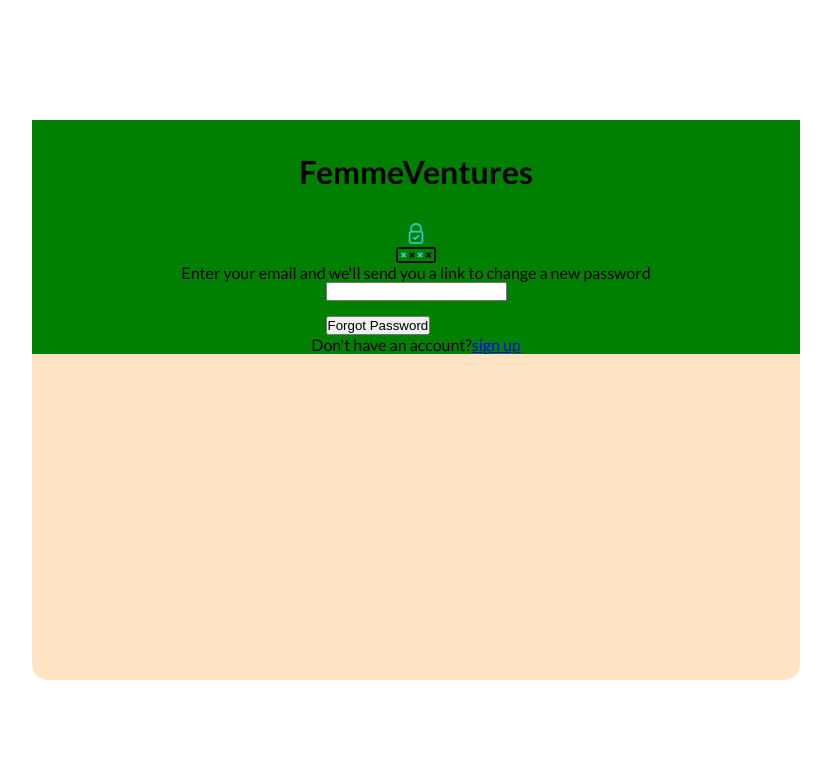
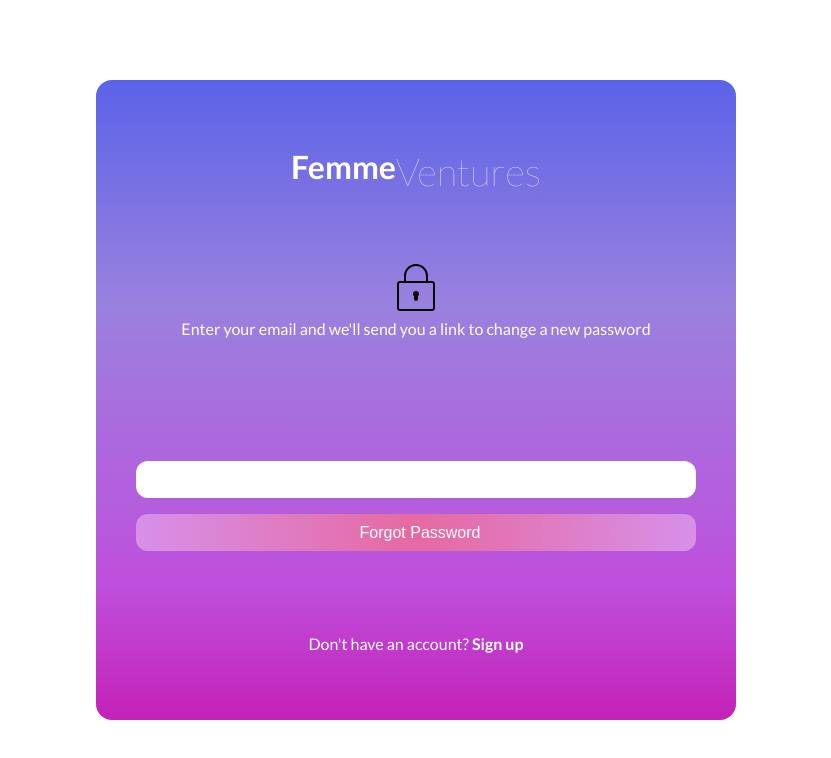
Before and after one commit to Jess247/forms, a plain HTML site: page minimalist-login/pages/forgot-pw.html in a window 1280 px wide. Shown: the whole page, without its empty margins (224-1055 px from the left). Drawn offline with Linux system fonts and the light colour scheme.

Commit message:
Edit layout and color scheme

```diff
--- a/minimalist-login/css/styles.css
+++ b/minimalist-login/css/styles.css
@@ -8,6 +8,7 @@
 body {
     height: 100vh;
     font-family: 'Lato', sans-serif;
+    color: #fff;
     display: flex;
     justify-content: center;
     align-items: center;
@@ -15,38 +16,81 @@ body {
 
 main {
     width: 60vw;
-    max-width: 50em;
-    height: 70vh;
+    max-width: 40em;
+    height: 80vh;
     max-height: 70em;
-    background: bisque;
+    background: rgb(195,34,182);
+    background: linear-gradient(0deg, rgba(195,34,182,1) 0%, rgba(191,79,221,1) 21%, rgba(154,129,222,1) 65%, rgba(90,99,232,1) 100%);
     border-radius: 1em;
 }
 
 .container {
     width: 100%;
+    height: 100%;
     margin: 0 auto;
-    background: green;
     display: flex;
     flex-direction: column;
-    justify-content: center;
+    justify-content: space-evenly;
     align-items: center;
 }
 
 .logo {
     text-align: center;
-    padding: 1em 0;
+
 }
 
-.lock-img {
-    width: 2.5em;
-    height: auto;
+.logo span {
+    display: inline-block;
+    font-weight: 100;
+    font-size: 1.2em;
+   vertical-align: sub;
+}
+.icon-text {
+    display: flex;
+    flex-direction: column;
+    align-items: center;
+    gap: 8px;
+}
+
+form {
+    width: 100%;
+    padding: 2.5em 2.5em 0 2.5em;
+    margin: 0 auto;
 }
 
 label {
-    display: hidden;
+    background: gray;
 }
 
-.textfield {
+.textfield, .submit-btn {
     display: block;
-    margin-bottom: 1em;
+    margin: 1em 0;
+    width: 100%;
+    padding: 0.6em 0 0.6em 0.5em;
+    border: 0;
+    border-radius: 12px;
+    font-size: 1rem;
 }
+.submit-btn {
+    color: #fff;
+    background: rgb(230,105,160);
+    background: radial-gradient(circle, rgba(230,105,160,1) 0%, rgba(215,144,233,1) 100%);
+}
+.submit-btn:hover {
+    background: rgb(195,34,182);
+background: linear-gradient(0deg, rgba(195,34,182,1) 0%, rgba(191,79,221,1) 21%, rgba(154,129,222,1) 65%, rgba(90,99,232,1) 100%);
+}
+
+.forgot-pw_link {
+    margin-top: -4em;
+}
+
+.link {
+    text-decoration: none;
+    color: inherit;
+    font-weight: 700;
+}
+
+.link:hover {
+    text-decoration: underline;
+}
--- a/minimalist-login/pages/forgot-pw.html
+++ b/minimalist-login/pages/forgot-pw.html
@@ -13,9 +13,13 @@
 <body>
     <main>
         <div class="container">
-            <h1 class="logo">FemmeVentures</h1>
-        <img class="lock-img" src="../img/lock.png" alt="">
-        <p>Enter your email and we'll send you a link to change a new password</p>
+            <h1 class="logo">Femme<span>Ventures</span></h1>
+        <div class="icon-text">
+            <svg xmlns="http://www.w3.org/2000/svg" class="icon" x="0px" y="0px" width="50" height="50" viewBox="0 0 50 50">
+                <path d="M 25 3 C 18.363281 3 13 8.363281 13 15 L 13 20 L 9 20 C 7.355469 20 6 21.355469 6 23 L 6 47 C 6 48.644531 7.355469 50 9 50 L 41 50 C 42.644531 50 44 48.644531 44 47 L 44 23 C 44 21.355469 42.644531 20 41 20 L 37 20 L 37 15 C 37 8.363281 31.636719 3 25 3 Z M 25 5 C 30.566406 5 35 9.433594 35 15 L 35 20 L 15 20 L 15 15 C 15 9.433594 19.433594 5 25 5 Z M 9 22 L 41 22 C 41.554688 22 42 22.445313 42 23 L 42 47 C 42 47.554688 41.554688 48 41 48 L 9 48 C 8.445313 48 8 47.554688 8 47 L 8 23 C 8 22.445313 8.445313 22 9 22 Z M 25 30 C 23.300781 30 22 31.300781 22 33 C 22 33.898438 22.398438 34.6875 23 35.1875 L 23 38 C 23 39.101563 23.898438 40 25 40 C 26.101563 40 27 39.101563 27 38 L 27 35.1875 C 27.601563 34.6875 28 33.898438 28 33 C 28 31.300781 26.699219 30 25 30 Z"></path>
+            </svg>
+            <p>Enter your email and we'll send you a link to change a new password</p>
+        </div>
         <form action="" method="post">
             <label for="email">
                 <input class="textfield" type="email" name="email" id="email">
@@ -23,7 +27,7 @@
             <input type="submit" value="Forgot Password" class="submit-btn">
         </form>
         <div class="sign-up_link">
-            <p>Don't have an account?<a href="sign-up.html">sign up</a></p>
+            <p>Don't have an account?<a href="sign-up.html" class="link"> Sign up</a></p>
         </div>
         </div>
     </main>
```
Also changed, not shown: minimalist-login/index.html (+5 -5 lines), minimalist-login/pages/sign-up.html (+3 -4 lines).
